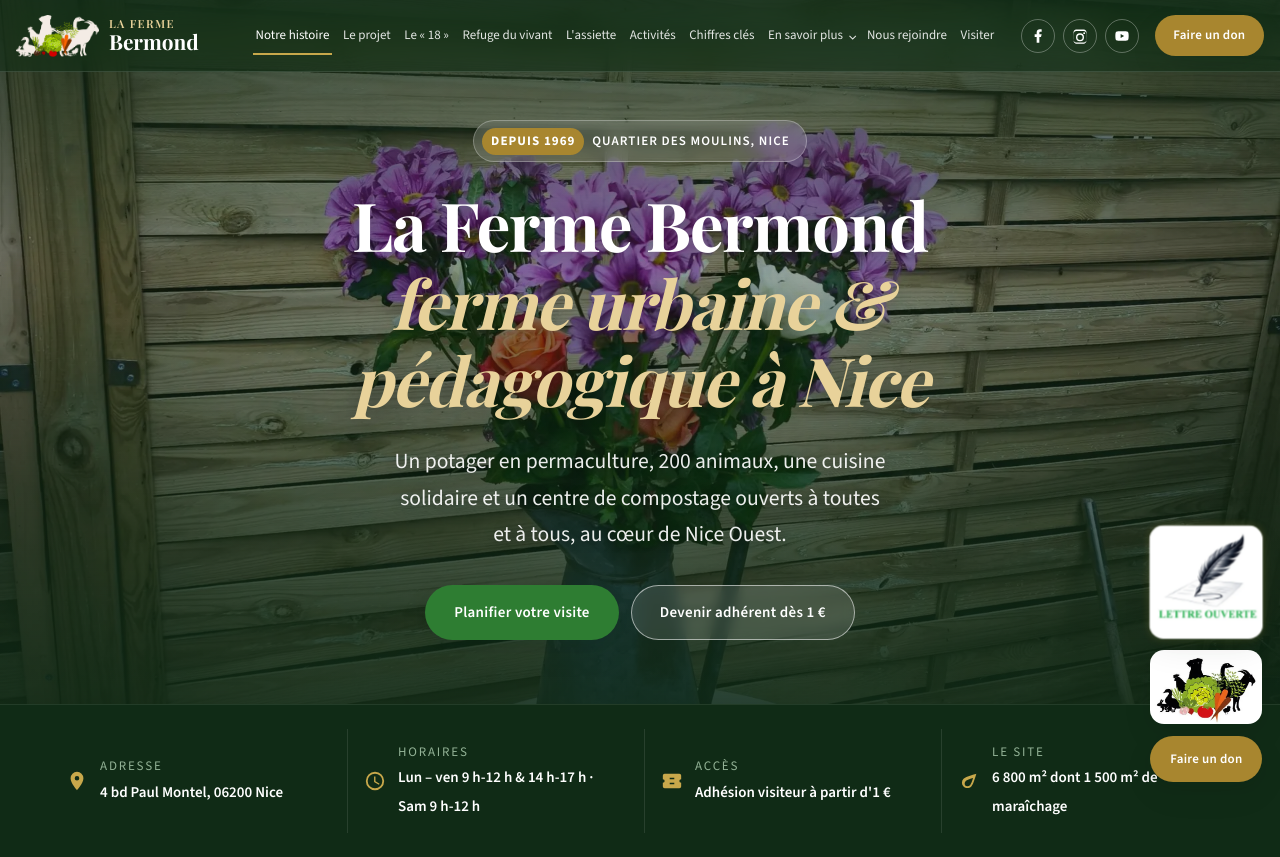
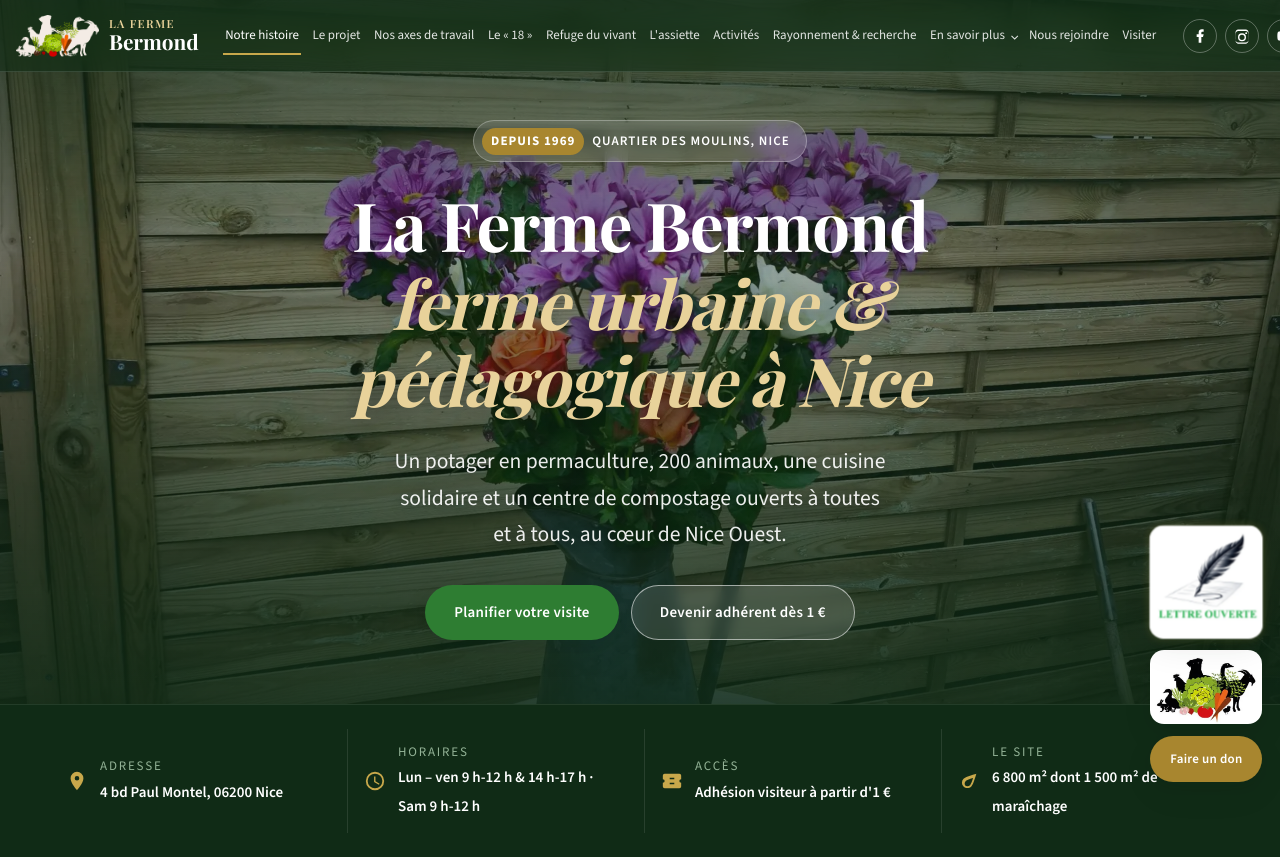
Before and after one commit to ReyDioGames/FermeBermond, a PHP site: page /index.html in a window 1280 px wide. Shown: the top 857 px of the page. Run offline with PHP 8.4, Linux system fonts and the light colour scheme; some web fonts are replaced.

Commit message:
Réorganise le header : retire "Faire un don" et sort deux sections d'« En savoir plus »
Le bouton de don du header est retiré (celui flottant en bas de page suffit),
ce qui libère de la place pour sortir "Nos axes de travail" et
"Rayonnement & recherche" du menu « En savoir plus » vers le niveau
principal, et y déplacer "Chiffres clés" à la place. L'ordre du menu suit
maintenant l'ordre des sections dans la page, et « En savoir plus » se met
en évidence au scroll comme les autres liens quand on est dans une de ses
sous-sections.

Co-Authored-By: Claude Sonnet 5 <noreply@anthropic.com>

```diff
--- a/index.html
+++ b/index.html
@@ -194,17 +194,17 @@
                 <ul class="nav__list">
                     <li><a href="#histoire">Notre histoire</a></li>
                     <li><a href="#but">Le projet</a></li>
+                    <li><a href="#Axe">Nos axes de travail</a></li>
                     <li><a href="#le18">Le «&nbsp;18&nbsp;»</a></li>
                     <li><a href="#refuge">Refuge du vivant</a></li>
                     <li><a href="#assiete">L'assiette</a></li>
                     <li><a href="#activites">Activités</a></li>
-                    <li><a href="#chiffres">Chiffres clés</a></li>
+                    <li><a href="#rayonnement">Rayonnement &amp; recherche</a></li>
                     <li class="nav__dropdown">
                         <details>
                             <summary>En savoir plus</summary>
                             <ul>
-                                <li><a href="#Axe">Nos axes de travail</a></li>
-                                <li><a href="#rayonnement">Rayonnement &amp; recherche</a></li>
+                                <li><a href="#chiffres">Chiffres clés</a></li>
                                 <li><a href="#nous">On parle de nous</a></li>
                                 <li><a href="#faq">Questions fréquentes</a></li>
                                 <li><a href="#partenaires">Nos partenaires</a></li>
@@ -215,9 +215,6 @@
                     <li><a href="#rejoindre">Nous rejoindre</a></li>
                     <li><a href="#visite">Visiter</a></li>
                 </ul>
-                <div class="nav__mobile-extra">
-                    <a class="btn btn--gold btn--sm" href="https://www.helloasso.com/associations/la-ferme-bermond-les-amis-de-vincent/formulaires/1" target="_blank" rel="noopener">Faire un don</a>
-                </div>
             </nav>
 
             <div class="header-actions">
@@ -226,7 +223,6 @@
                     <a href="https://www.instagram.com/la_ferme_bermond/" target="_blank" rel="noopener" aria-label="La Ferme Bermond sur Instagram"><svg aria-hidden="true"><use href="#i-instagram"></use></svg></a>
                     <a href="https://www.youtube.com/channel/UCjIxEYve57O7RGvJxjgMUSw" target="_blank" rel="noopener" aria-label="La Ferme Bermond sur YouTube"><svg aria-hidden="true"><use href="#i-youtube"></use></svg></a>
                 </div>
-                <a class="btn btn--gold btn--sm" href="https://www.helloasso.com/associations/la-ferme-bermond-les-amis-de-vincent/formulaires/1" target="_blank" rel="noopener">Faire un don</a>
                 <button class="burger" id="burger" type="button" aria-label="Ouvrir le menu" aria-expanded="false" aria-controls="mainNav">
                     <span></span><span></span><span></span>
                 </button>
--- a/scripts.js
+++ b/scripts.js
@@ -78,6 +78,9 @@
     if (navLinks.length && 'IntersectionObserver' in window) {
         var linkFor = {};
         var watched = [];
+        var dropdownSummaries = Array.prototype.slice.call(
+            document.querySelectorAll('.nav__dropdown > details > summary')
+        );
 
         navLinks.forEach(function (link) {
             var id = link.getAttribute('href').slice(1);
@@ -103,10 +106,17 @@
 
             navLinks.forEach(function (l) { l.classList.remove('is-active'); });
             navLinks.forEach(function (l) { l.removeAttribute('aria-current'); });
+            dropdownSummaries.forEach(function (s) { s.classList.remove('is-active'); });
 
             if (current && linkFor[current]) {
                 linkFor[current].classList.add('is-active');
                 linkFor[current].setAttribute('aria-current', 'true');
+
+                var dropdown = linkFor[current].closest('.nav__dropdown');
+                if (dropdown) {
+                    var summary = dropdown.querySelector('summary');
+                    if (summary) summary.classList.add('is-active');
+                }
             }
         }, { rootMargin: '-80px 0px -55% 0px', threshold: 0 });
 
--- a/styles.css
+++ b/styles.css
@@ -566,6 +566,7 @@ ul {
 }
 
 .nav__dropdown summary {
+    position: relative;
     display: block;
     padding: .5rem .15rem;
     color: rgba(255, 255, 255, .88);
@@ -578,6 +579,19 @@ ul {
 
 .nav__dropdown summary::-webkit-details-marker {
     display: none;
+}
+
+.nav__dropdown summary::before {
+    content: "";
+    position: absolute;
+    left: 0;
+    right: 0;
+    bottom: 0;
+    height: 2px;
+    background: var(--gold-500);
+    transform: scaleX(0);
+    transform-origin: left;
+    transition: transform .25s var(--ease);
 }
 
 .nav__dropdown summary::after {
@@ -592,8 +606,14 @@ ul {
     transition: transform .2s var(--ease);
 }
 
-.nav__dropdown summary:hover {
-    color: #fff;
+.nav__dropdown summary:hover,
+.nav__dropdown summary.is-active {
+    color: #fff;
+}
+
+.nav__dropdown summary:hover::before,
+.nav__dropdown summary.is-active::before {
+    transform: scaleX(1);
 }
 
 .nav__dropdown details[open] summary::after {
@@ -665,10 +685,6 @@ ul {
         display: none;
     }
 
-    .header-actions .btn {
-        display: none;
-    }
-
     .nav {
         position: fixed;
         inset: var(--header-h) 0 auto 0;
@@ -723,18 +739,6 @@ ul {
         padding: .75rem .25rem;
         font-size: 1rem;
     }
-
-    .nav__mobile-extra {
-        display: flex !important;
-        flex-wrap: wrap;
-        gap: var(--s-3);
-        padding: var(--s-5) var(--s-5) var(--s-6);
-        border-top: 1px solid rgba(255, 255, 255, .12);
-    }
-}
-
-.nav__mobile-extra {
-    display: none;
 }
 
 /* ==========================================================================
```
